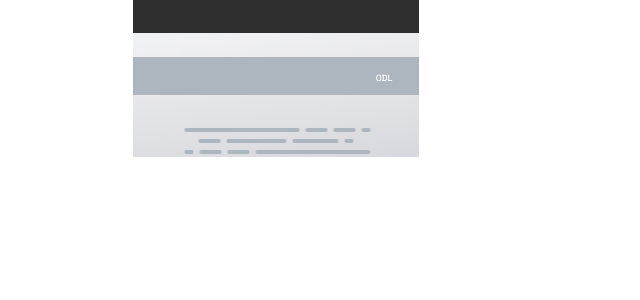
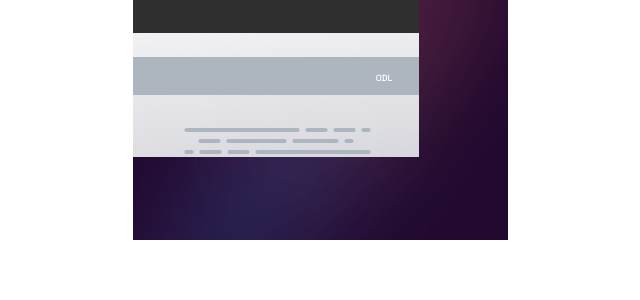
Before and after one commit to Baqari-Fruidze/interactive-card-details-form, a React (Vite) app: page / in a window 1280 px wide. Shown: the top 300 px of the page, without its empty margins (320-960 px from the left). Built offline with nearby package versions, Linux system fonts and the light colour scheme.

Commit message:
backgrounds

```diff
--- a/src/App.tsx
+++ b/src/App.tsx
@@ -17,7 +17,7 @@ function App() {
     <Context.Provider value={a}>
       <div className="cover flex items-center justify-center">
         <div className="parent ">
-          <div className="topColoredCon   w-[375px] h-[240px]">
+          <div className="topColoredCon   w-[375px] h-[240px] bg-background-mobile">
             <Back />
           </div>
           <div></div>
```
